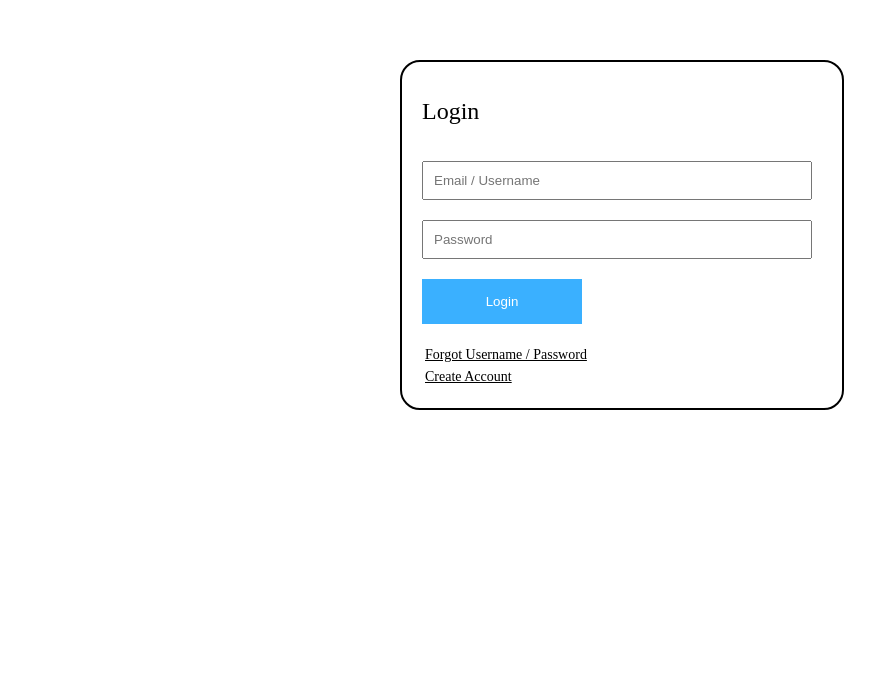
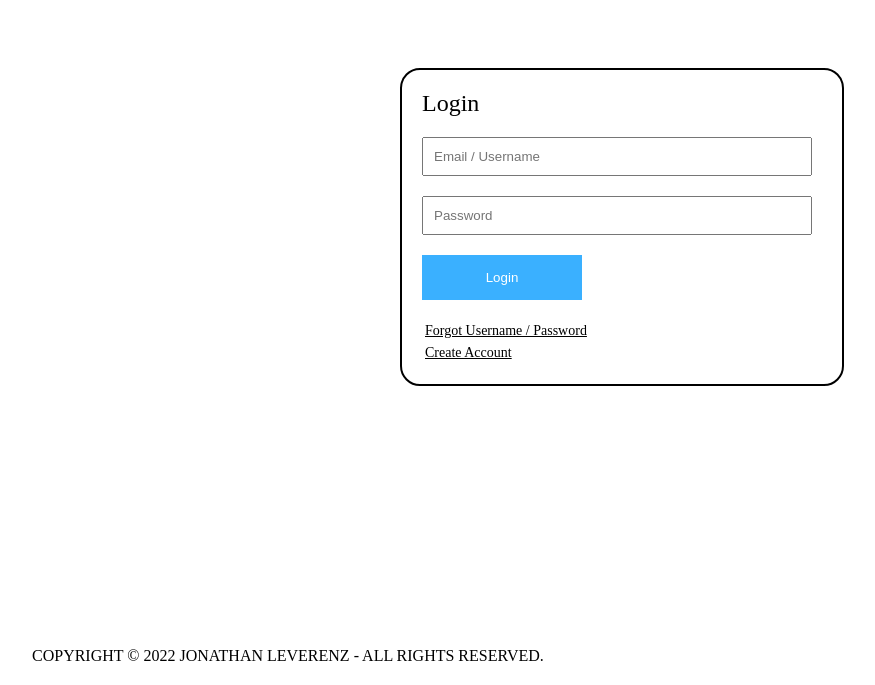
Before and after one commit to JonLev03-hub/admin-panel, a React (Create React App) app: page / in a window 1280 px wide. Shown: the part 173-858 px from the top of the page, without its empty margins (18-893 px from the left). Before the commit the page ends 816 px from the top, so only its background shows below. Built offline with nearby package versions, Linux system fonts and the light colour scheme.

Commit message:
added footer

```diff
--- a/package.json
+++ b/package.json
@@ -3,6 +3,9 @@
   "version": "0.1.0",
   "private": true,
   "dependencies": {
+    "@emotion/react": "^11.9.3",
+    "@emotion/styled": "^11.9.3",
+    "@mui/icons-material": "^5.8.4",
     "@testing-library/jest-dom": "^5.16.4",
     "@testing-library/react": "^13.3.0",
     "@testing-library/user-event": "^13.5.0",
--- /dev/null
+++ b/src/components/Footer.js
@@ -0,0 +1,13 @@
+import styled from "styled-components";
+import { colors } from "../globalStyles";
+export default function Footer() {
+  const Container = styled.footer`
+    width: calc(100%-50px;);
+    padding: 20px 50px;
+  `;
+  return (
+    <Container>
+      <span>COPYRIGHT © 2022 JONATHAN LEVERENZ - ALL RIGHTS RESERVED.</span>
+    </Container>
+  );
+}
--- a/src/globalStyles.js
+++ b/src/globalStyles.js
@@ -3,4 +3,5 @@ export var colors = {
   blue: "#3AB0FF",
   orange: "#FFB562",
   red: "#F87474",
+  grey: "#6a6a6a",
 };
--- /dev/null
+++ b/src/index.css
@@ -0,0 +1,7 @@
+* {
+    margin:0;
+    padding:0;
+}
+body {
+    background-color:"#F9F2ED";
+}
--- a/src/index.js
+++ b/src/index.js
@@ -1,7 +1,7 @@
 import React from "react";
 import ReactDOM from "react-dom/client";
 import App from "./App";
-
+import styles from "./index.css";
 const root = ReactDOM.createRoot(document.getElementById("root"));
 root.render(
   <React.StrictMode>
--- a/src/pages/Login.js
+++ b/src/pages/Login.js
@@ -1,5 +1,6 @@
 import styled from "styled-components";
 import { colors } from "../globalStyles";
+import Footer from "../components/Footer";
 const Container = styled.div`
   height: 100vh;
 `;
@@ -64,6 +65,7 @@ export default function Login() {
           </Form>
         </Wrapper>
       </Main>
+      <Footer />
     </Container>
   );
 }
```
Also changed, not shown: public/images/payment.png (added), 1 other file (tests, documents, lock files or other folders).
